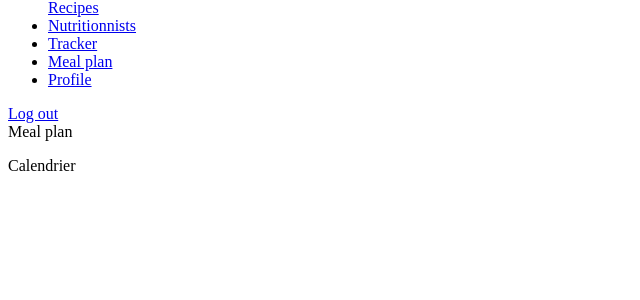
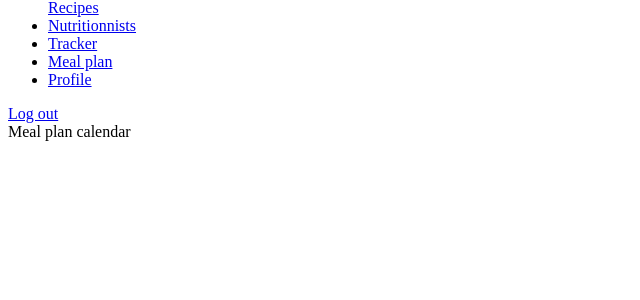
Before and after one commit to uha-fr/archiweb_2024_projets_gr03, a PHP site: page /archiweb_2024_projets_gr03/app/views/users/mealPlan.php in a window 1280 px wide. Shown: the part 343-643 px from the top of the page, without its empty margins (0-640 px from the left). Run offline with PHP 8.4, Linux system fonts and the light colour scheme; data that the repository does not hold is empty; some libraries are stand-ins or nearby versions.

Commit message:
calendar déplacé dans meal plan

```diff
--- a/app/views/users/index.php
+++ b/app/views/users/index.php
@@ -10,12 +10,12 @@
             <div class="grid gap-2 mb-4">
                 <div>
                     <div class="grid grid-cols-2 gap-2">
-                    <div class="h-full p-5 mt-11 rounded bg-white h-28 dark:bg-[#C6E0B9]">
+                        <div class="h-full p-5 rounded bg-white h-28 dark:bg-[#C6E0B9]">
                                 <?php
                             include "components/cardMealPlan.php";
                             ?>
                         </div>
-                        <div class="h-full p-5 mt-11 rounded bg-white h-28 dark:bg-[#C6E0B9]">
+                        <div class="h-full p-5 rounded bg-white h-28 dark:bg-[#C6E0B9]">
                                 <?php
                             include "components/cardTracker.php";
                             ?>
--- a/app/views/users/mealPlan.php
+++ b/app/views/users/mealPlan.php
@@ -5,14 +5,13 @@
     <div class="lg:ml-[300px] relative h-full max-h-screen rounded-xl transition-all duration-200 bg-white">
         <div class="p-4 border-2 border-gray-200 border-dashed rounded-lg dark:border-gray-700">
             <div class="grid  gap-2 mb-4">
+            <div class="px-3 mt-5 mb-3">
+                        <span class="text-dark font-semibold text-[1.35rem]/[1.2] text-slate-950"> Meal plan calendar </span>
+                </div>
                 <div>
-                    Meal plan
-                </div>
-                <div class="h-full w-full p-5 rounded bg-white h-28 dark:bg-[#C6E0B9]">
-                            <p class="mb-3 text-l font-bold"> Calendrier </p>
-                            <?php
-                                include "components/calendar.php";
-                            ?>
+                <?php
+                include "components/calendar.php";
+            ?>
                 </div>
             </div>
         </div>
```
Lines whose indentation alone changed are shown as unchanged.
